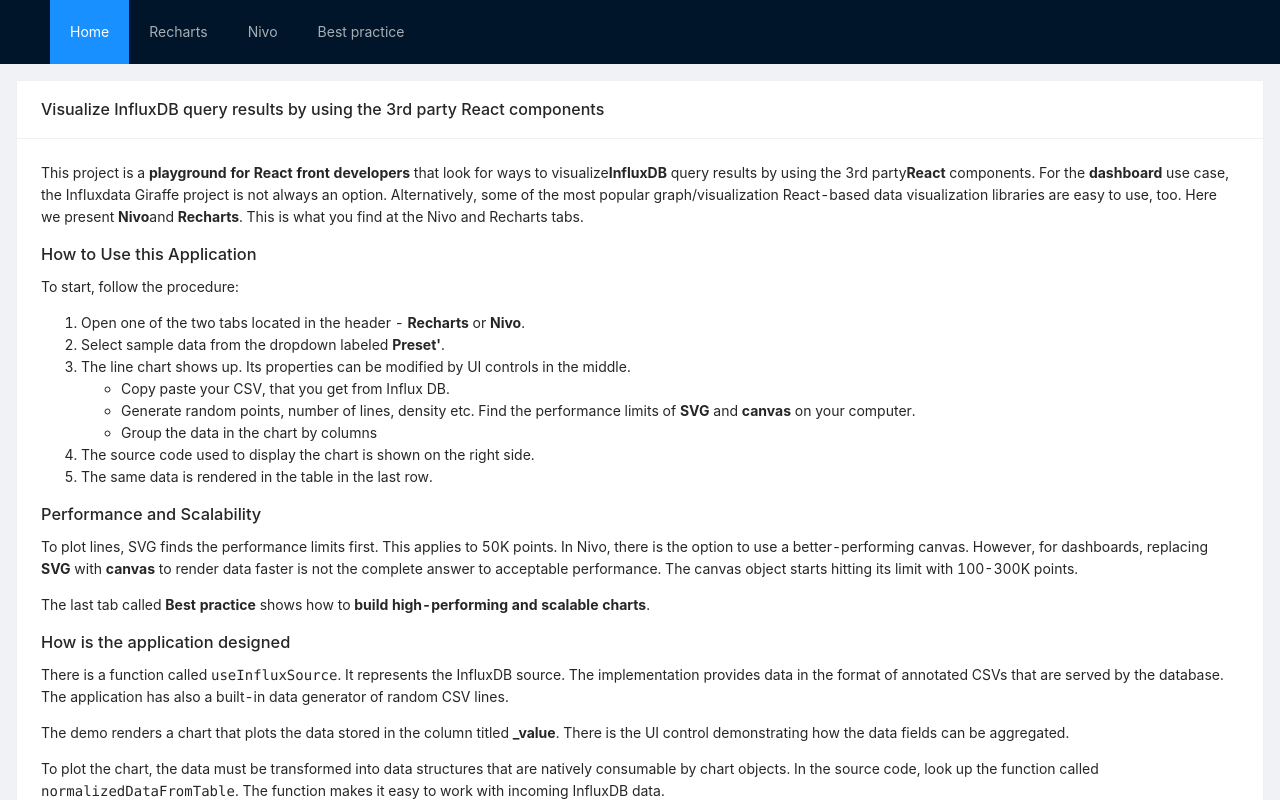
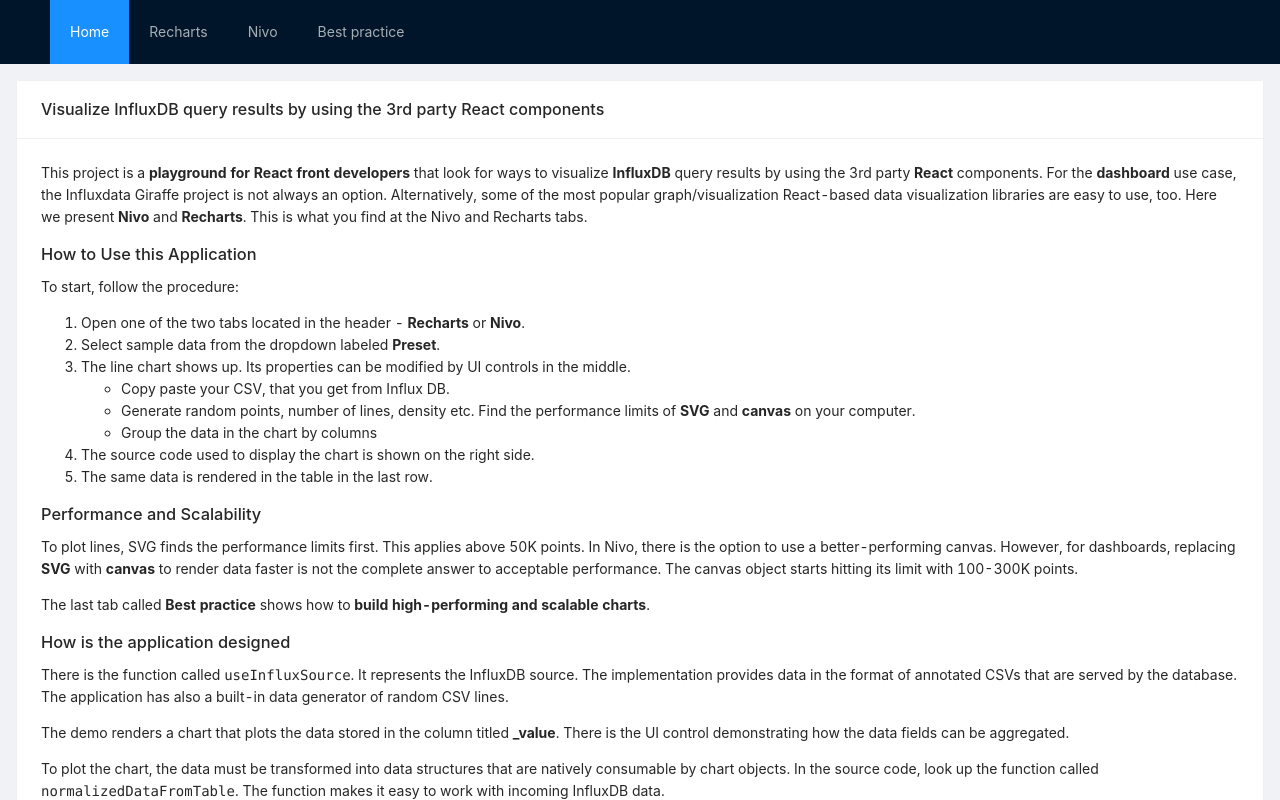
Before and after one commit to influxdata/influx-vis, a React (Create React App) app in the folder ui/: page /home in a window 1280 px wide. Built offline with nearby package versions, Linux system fonts and the light colour scheme.

Commit message:
fix: semantics and formatting of the text

```diff
--- a/ui/src/pages/BestPracticePage.tsx
+++ b/ui/src/pages/BestPracticePage.tsx
@@ -68,7 +68,7 @@
                 </ul>
                 <li>client</li>
                 <ul>
-                    <li>all server side benefits mentioned above</li>
+                  <li>all data sent to browser</li>
                   <li>the algorithm can be added with no need to change queries</li>
                   <li>don't add any more load on server</li>
                   <li>all data remain on browser for other work, such as tables, or other analytic transformations</li>
--- a/ui/src/pages/HomePage.tsx
+++ b/ui/src/pages/HomePage.tsx
@@ -8,14 +8,12 @@
 
       <div>
 
-        <p>This project is a <strong>playground for React front
-        developers</strong> that look for ways to visualize
-        <strong>InfluxDB</strong> query results by using the 3rd party
-        <strong>React</strong> components. For the <strong>dashboard</strong> use case, the
+        <p>This project is a <strong>playground for React front developers</strong> that look for
+        ways to visualize <strong>InfluxDB</strong> query results by using the 3rd party <strong>React</strong> components.
+        For the <strong>dashboard</strong> use case, the
         Influxdata Giraffe project is not always an option. Alternatively, some
         of the most popular graph/visualization React-based data visualization
-        libraries are easy to use, too. Here we present <strong>Nivo</strong>
-        and <strong>Recharts</strong>. This is what you find at the Nivo and
+        libraries are easy to use, too. Here we present <strong>Nivo</strong> and <strong>Recharts</strong>. This is what you find at the Nivo and
         Recharts tabs.</p>
 
       </div>
@@ -25,7 +23,7 @@
         <p>To start, follow the procedure:</p>
         <ol>
           <li>Open one of the two tabs located in the header - <strong>Recharts</strong> or <strong>Nivo</strong>.</li>
-          <li>Select sample data from the dropdown labeled <strong>Preset'</strong>.</li>
+          <li>Select sample data from the dropdown labeled <strong>Preset</strong>.</li>
           <li>The line chart shows up. Its properties can be modified by UI controls in the middle.</li>
           <ul>
             <li>Copy paste your CSV, that you get from Influx DB.</li>
@@ -41,7 +39,7 @@
       <div>
 
         <p>To plot lines, SVG finds the performance limits first. This applies
-        to 50K points. In Nivo, there is the option to use a better-performing
+        above 50K points. In Nivo, there is the option to use a better-performing
         canvas. However, for dashboards, replacing <strong>SVG</strong> with <strong>canvas</strong> to render
         data faster is not the complete answer
         to acceptable performance. The canvas object starts hitting its limit
@@ -57,7 +55,7 @@
 
       <div>
 
-        <p>There is a function called <code>useInfluxSource</code>. It
+        <p>There is the function called <code>useInfluxSource</code>. It
         represents the InfluxDB source. The implementation provides data in the
         format of annotated CSVs that are served by the database. The
         application has also a built-in data generator of random CSV lines.</p>
```
Lines whose indentation alone changed are shown as unchanged.
